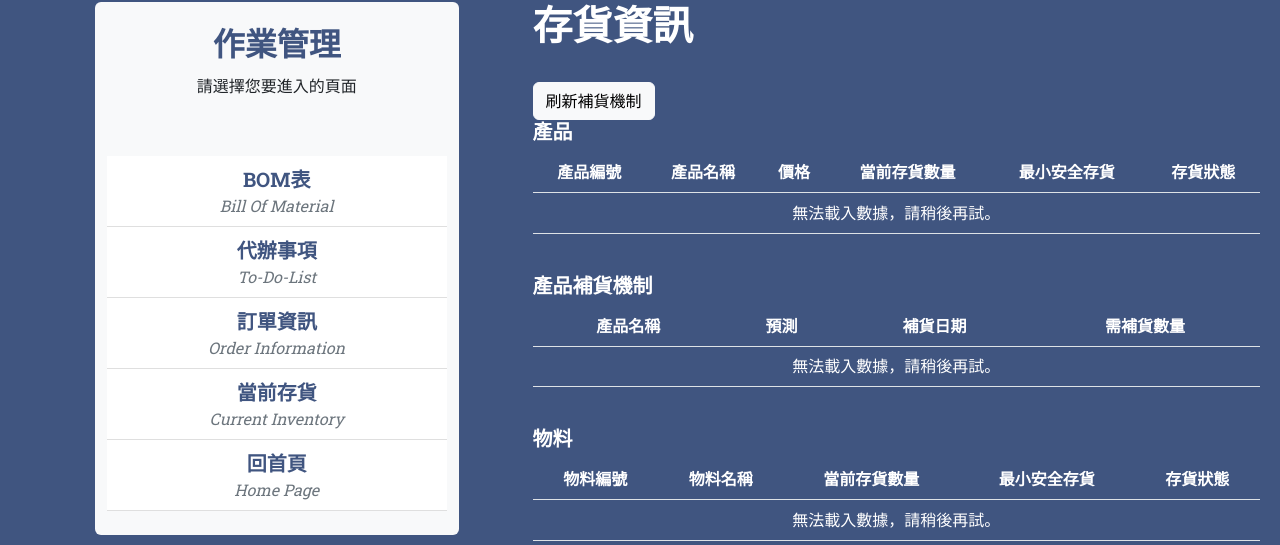
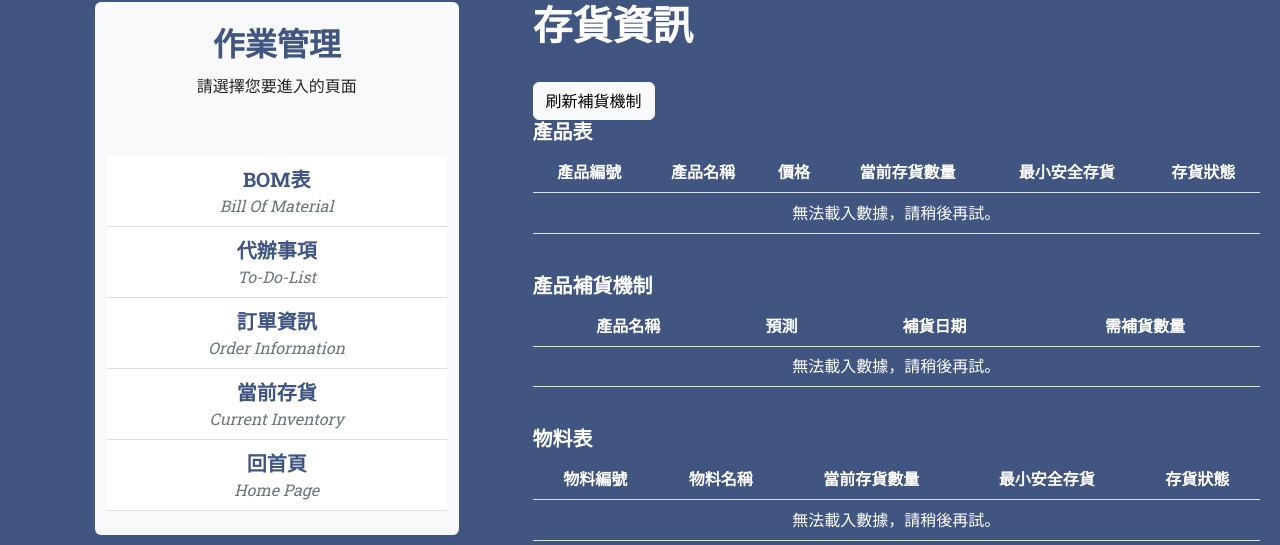
Before and after one commit to iyumili0631/DBA_G4, a Django app: page /operations/product_list/ in a window 1280 px wide. Shown: the part 114-659 px from the top of the page. Run offline with Django 5.2, Linux system fonts and the light colour scheme; data comes from the database, SQL or seed files in the repository; both versions use the stored data as it was after the commit; parts of the project's set-up code (start-up, migrations or seed data) failed here and were passed over; some libraries are stand-ins or nearby versions; some web fonts are replaced.

Commit message:
update name

```diff
--- a/mizuno/operations/templates/operations/product_list.html
+++ b/mizuno/operations/templates/operations/product_list.html
@@ -172,7 +172,7 @@
                     {% csrf_token %}
                     <div><button type='button' class="btn btn-light" id='refreshInventory' onclick="refreshInventory()">刷新補貨機制</button></div>
 
-                    <h2 class='text-white' style='font-size: 20px'>產品</h2>
+                    <h2 class='text-white' style='font-size: 20px'>產品表</h2>
                     <table id='productList' class='table text-white'>
                         <thead>
                             <tr>
@@ -214,7 +214,7 @@
                     </table>
                     <br>
 
-                    <h2 class='text-white' style='font-size: 20px'>物料</h2>
+                    <h2 class='text-white' style='font-size: 20px'>物料表</h2>
                     <table id='materialList' class='table text-white'>
                         <thead>
                             <tr>
```
Also changed, not shown: mizuno/db.sqlite3.
